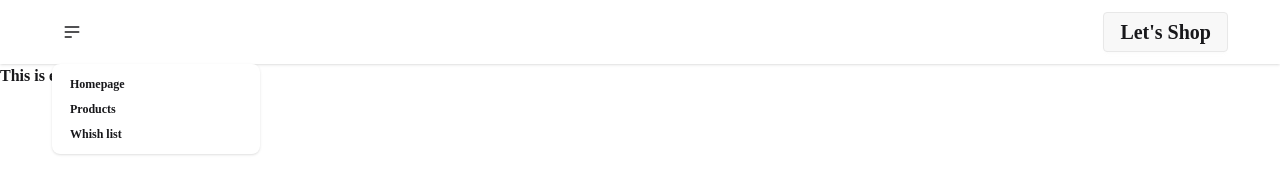
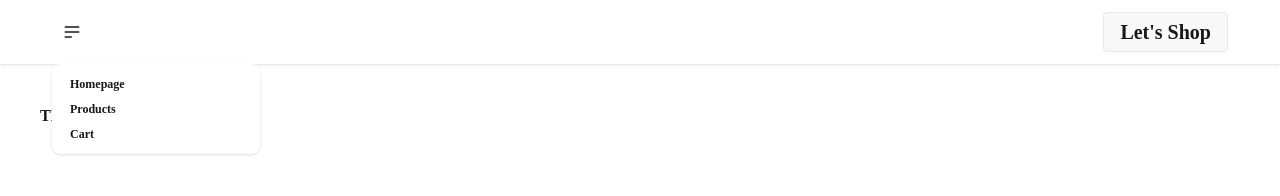
Before and after one commit to TusharChow20/projectHomeDecorator, a React (Vite) app: page /cart in a window 1280 px wide. Both pictures are taken after a click on the button 72 px from the left and 32 px from the top of the page. Shown: the top 196 px of the page. Built offline with nearby package versions, Linux system fonts and the light colour scheme; a web font is replaced by a local one.

Commit message:
small edit  in product details

```diff
--- a/src/Component/Navbar.jsx
+++ b/src/Component/Navbar.jsx
@@ -44,7 +44,7 @@ const Navbar = () => {
                 <NavLink to={"/products"}>Products</NavLink>
               </li>
               <li>
-                <NavLink to={"/wishlist"}>Whish list</NavLink>
+                <NavLink to={"/cart"}>Cart</NavLink>
               </li>
             </ul>
           </div>
--- /dev/null
+++ b/src/Pges/Cart.jsx
@@ -0,0 +1,11 @@
+import React from "react";
+
+const Cart = () => {
+  return (
+    <div>
+      <h1>THis is Cart</h1>
+    </div>
+  );
+};
+
+export default Cart;
--- a/src/Pges/ProductDetails.jsx
+++ b/src/Pges/ProductDetails.jsx
@@ -17,7 +17,7 @@ const ProductDetails = () => {
   return (
     <div>
       <div className="card lg:card-side bg-base-100 shadow-sm">
-        <figure className="w-60">
+        <figure className="w-60 mx-auto">
           <img className="w-full object-cover" src={image} alt="Album" />
         </figure>
         <div className="card-body">
@@ -28,7 +28,7 @@ const ProductDetails = () => {
           {/* <button className="btn">{stock}</button> */}
           <div className="card-actions items-center justify-end">
             <p>Price: {price} tk.</p>
-            <button className="btn">Buy Now</button>
+            <button className="btn">Add to Cart</button>
           </div>
         </div>
       </div>
--- a/src/Pges/Wishlist.jsx
+++ /dev/null
@@ -1,11 +0,0 @@
-import React from "react";
-
-const Wishlist = () => {
-  return (
-    <div>
-      <h1>THis is wishlist</h1>
-    </div>
-  );
-};
-
-export default Wishlist;
--- a/src/Routes/Routes.jsx
+++ b/src/Routes/Routes.jsx
@@ -3,7 +3,7 @@ import Home from "../Home";
 import Products from "../Pges/Products";
 import MainLayOut from "../MainLayOut/MainLayOut";
 import Error from "../Pges/Error";
-import Wishlist from "../Pges/Wishlist";
+import Cart from "../Pges/Cart";
 import ProductDetails from "../Pges/ProductDetails";
 // import axios from "axios";
 
@@ -23,8 +23,8 @@ export const router = createBrowserRouter([
         Component: Products,
       },
       {
-        path: "/wishlist",
-        Component: Wishlist,
+        path: "/cart",
+        Component: Cart,
       },
       {
         path: "/product/:id",
```
